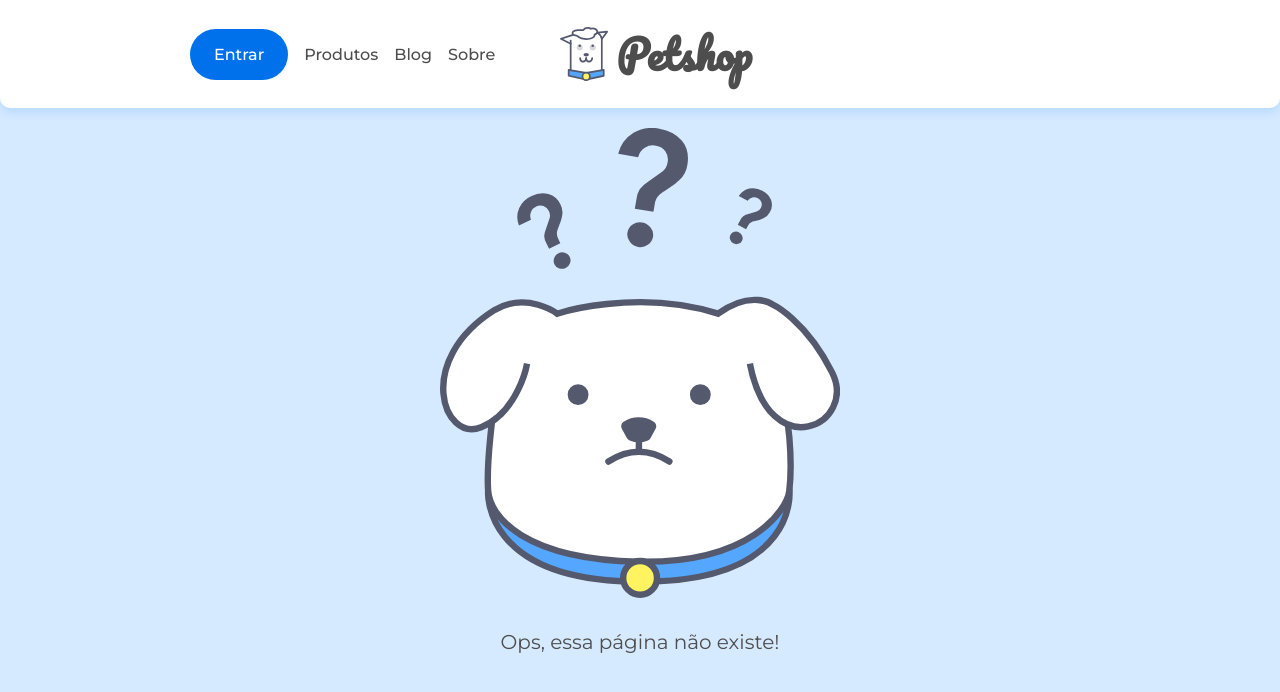
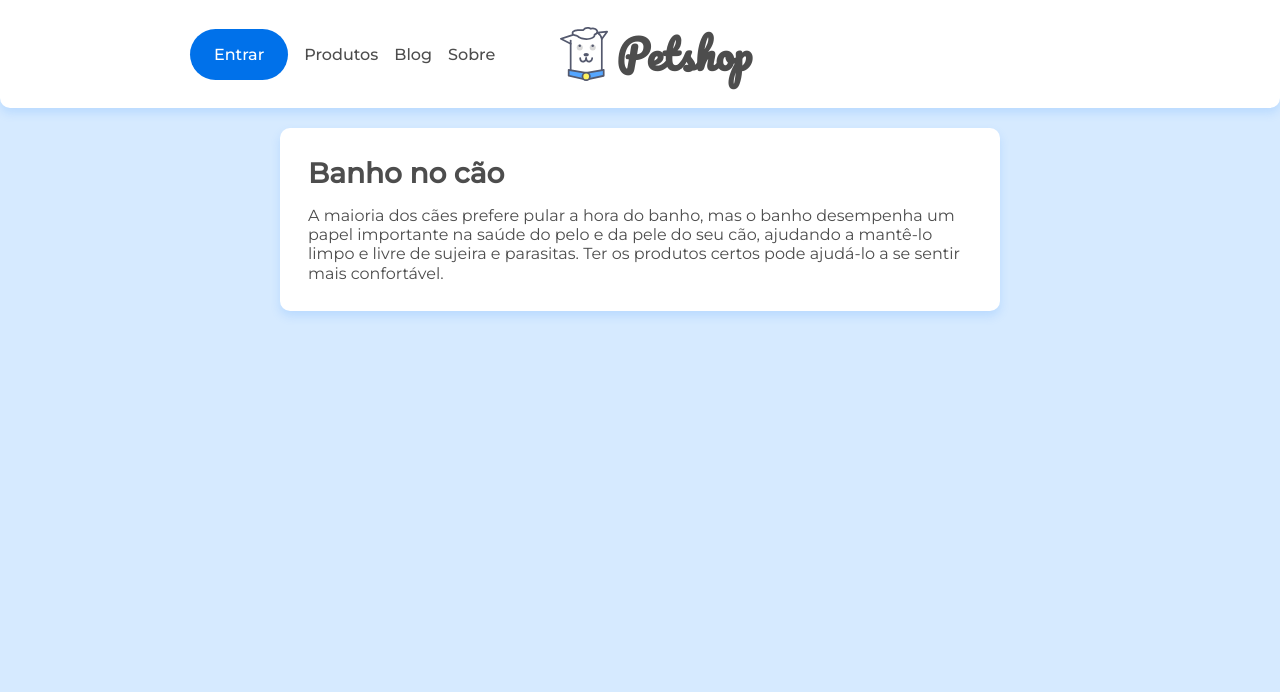
Before and after one commit to sucodelarangela/doguito-blog, a React (Create React App) app: page /posts/1 in a window 1280 px wide. Shown: the top 692 px of the page. Built offline with nearby package versions, Linux system fonts and the light colour scheme; data requests are answered from the project's data file.

Commit message:
create blog page and add a redirect to page 404 if blog not found

```diff
--- a/src/App.jsx
+++ b/src/App.jsx
@@ -7,6 +7,7 @@ import Cabecalho from './components/Cabecalho';
 // pages
 import Home from './paginas/Home';
 import NotFound from './paginas/NotFound';
+import Post from './paginas/Post';
 import Sobre from './paginas/Sobre';
 
 function App() {
@@ -17,6 +18,7 @@ function App() {
             <Routes>
                 <Route path='/' element={<Home />} />
                 <Route path='/sobre' element={<Sobre />} />
+                <Route path='/posts/:id' element={<Post />} />
                 <Route path='*' element={<NotFound />} />
             </Routes>
         </Router>
--- a/src/components/ListaPost/index.jsx
+++ b/src/components/ListaPost/index.jsx
@@ -16,7 +16,7 @@ const ListaPost = ({ url }) => {
             {
                 posts.map((post) => {
                     return (
-                        <Link to='/' key={post.id} className={`cartao-post cartao-post--${post.categoria}`}>
+                        <Link to={`/posts/${post.id}`} key={post.id} className={`cartao-post cartao-post--${post.categoria}`}>
                             <article>
                                 <PostTitulo>{post.title}</PostTitulo>
                                 <PostMeta>{post.metadescription}</PostMeta>
--- a/src/paginas/Home/index.jsx
+++ b/src/paginas/Home/index.jsx
@@ -23,6 +23,7 @@ const Home = () => {
       <Container>
         <TituloPagina>Pet notícias</TituloPagina>
       </Container>
+      {/* O /posts vem da url do json-server */}
       <ListaPost url={'/posts'} />
     </main>
   );
--- /dev/null
+++ b/src/paginas/Post/index.jsx
@@ -0,0 +1,30 @@
+import { useEffect, useState } from "react";
+import { useParams, useNavigate } from "react-router-dom";
+import { busca } from '../../api/api';
+
+import { CartaoPost, CartaoTexto, CartaoTitulo } from "./styles";
+
+const Post = () => {
+    let navigate = useNavigate();
+    const { id } = useParams();
+    const [post, setPost] = useState({});
+
+    useEffect(() => {
+        busca(`/posts/${id}`, setPost)
+            .catch(() => {
+                // se a rota não for encontrada, redireciona para a página 404
+                navigate('/404', { replace: true });
+            });
+    }, [id]);
+
+    return (
+        <main className="container flex--centro">
+            <CartaoPost>
+                <CartaoTitulo>{post.title}</CartaoTitulo>
+                <CartaoTexto>{post.body}</CartaoTexto>
+            </CartaoPost>
+        </main>
+    );
+};
+
+export default Post;
--- /dev/null
+++ b/src/paginas/Post/styles.js
@@ -0,0 +1,16 @@
+import styled from "styled-components";
+import { Cartao } from "../../assets/css/UI";
+import { fonteTamanhoCartaoTitulo } from "../../assets/css/UI/variaveis";
+
+export const CartaoPost = styled(Cartao)`
+margin-top: 1.25rem;
+`;
+
+export const CartaoTitulo = styled.h2`
+font-size: ${fonteTamanhoCartaoTitulo};
+margin-bottom: 1rem;
+`;
+
+export const CartaoTexto = styled.p`
+line-height: 1.2rem;
+`;
```
